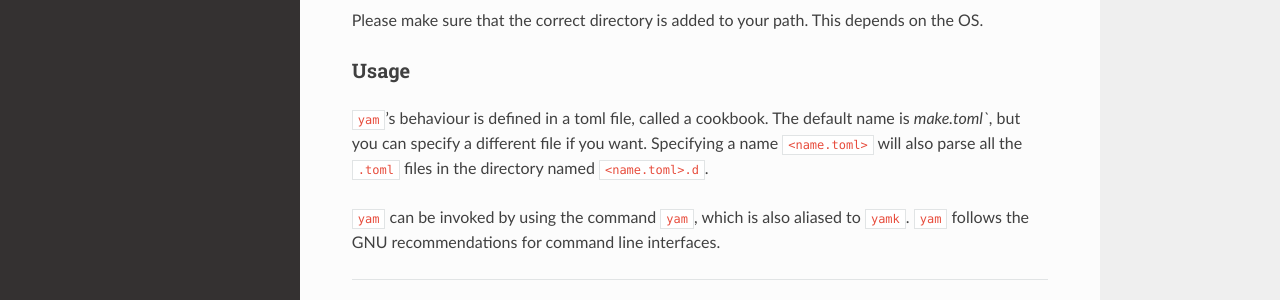
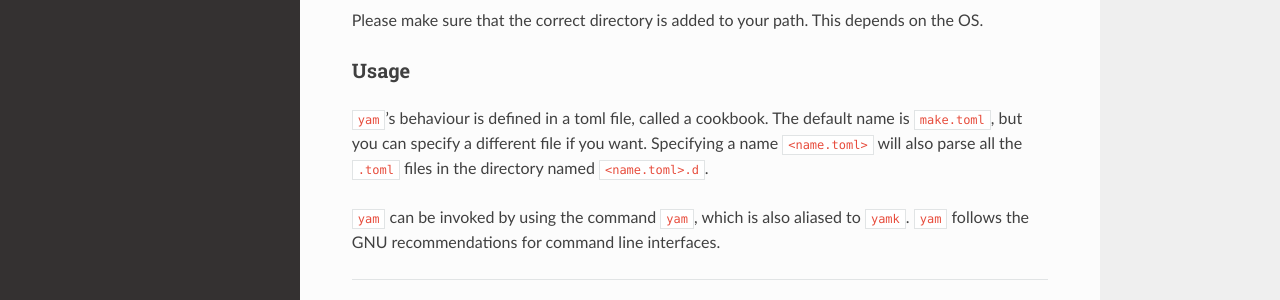
Before and after one commit to spapanik/yamk, a Sphinx documentation site: the page built from docs/source/core.rst, in a window 1280 px wide. Shown: the part 446-746 px from the top of the page. Built offline with Sphinx 7.4.7 and the Read the Docs theme 2.0.0, drawn with Linux system fonts in a browser that asks for light colours.

Commit message:
Add missing backtick

```diff
--- a/docs/source/core.rst
+++ b/docs/source/core.rst
@@ -24,7 +24,7 @@ depends on the OS.
 Usage
 ^^^^^
 
-``yam``'s behaviour is defined in a toml file, called a cookbook. The default name is `make.toml``,
+``yam``'s behaviour is defined in a toml file, called a cookbook. The default name is ``make.toml``,
 but you can specify a different file if you want. Specifying a name ``<name.toml>`` will also parse all the ``.toml``
 files in the directory named ``<name.toml>.d``.
 
```
